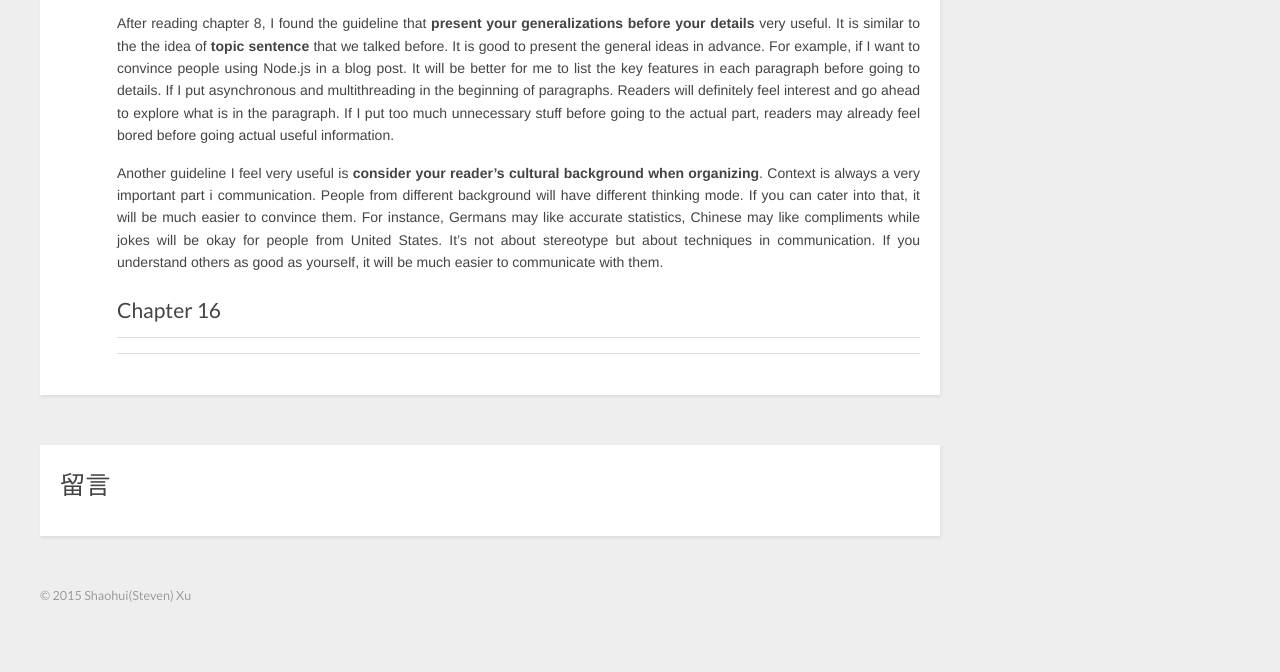
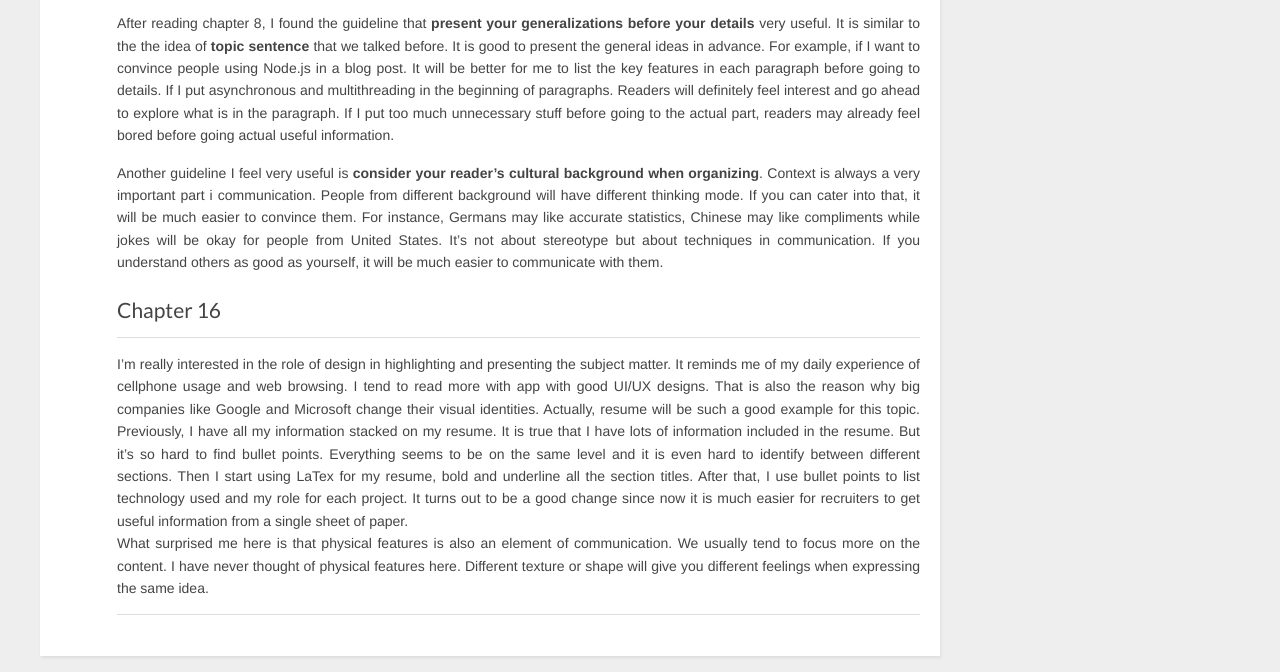
Before and after one commit to OBipolar/junior-design-blog, a plain HTML site: page 2015/09/14/posting5/index.html in a window 1280 px wide. Shown: the part 280-952 px from the top of the page. Drawn offline with nearby package versions, Linux system fonts and the light colour scheme; a script that the page names is missing.

Commit message:
Site updated: 2015-09-14 16:21:54

```diff
--- a/2015/09/14/posting5/index.html
+++ b/2015/09/14/posting5/index.html
@@ -62,7 +62,8 @@
 
         <h2 id="Chapter_8">Chapter 8</h2><p>After reading chapter 8, I found the guideline that <strong>present your generalizations before your details</strong> very useful. It is similar to the the idea of <strong>topic sentence</strong> that we talked before. It is good to present the general ideas in advance. For example, if I want to convince people using Node.js in a blog post. It will be better for me to list the key features in each paragraph before going to details. If I put asynchronous and multithreading in the beginning of paragraphs. Readers will definitely feel interest and go ahead to explore what is in the paragraph. If I put too much unnecessary stuff before going to the actual part, readers may already feel bored before going actual useful information.</p>
 <p>Another guideline I feel very useful is <strong>consider your reader’s cultural background when organizing</strong>. Context is always a very important part i communication. People from different background will have different thinking mode. If you can cater into that, it will be much easier to convince them. For instance, Germans may like accurate statistics, Chinese may like compliments while jokes will be okay for people from United States. It’s not about stereotype but about techniques in communication. If you understand others as good as yourself, it will be much easier to communicate with them.</p>
-<h2 id="Chapter_16">Chapter 16</h2>
+<h2 id="Chapter_16">Chapter 16</h2><p>I’m really interested in the role of design in highlighting and presenting the subject matter. It reminds me of my daily experience of cellphone usage and web browsing. I tend to read more with app with good UI/UX designs. That is also the reason why big companies like Google and Microsoft change their visual identities. Actually, resume will be such a good example for this topic. Previously, I have all my information stacked on my resume. It is true that I have lots of information included in the resume. But it’s so hard to find bullet points. Everything seems to be on the same level and it is even hard to identify between different sections. Then I start using LaTex for my resume, bold and underline all the section titles. After that, I use bullet points to list technology used and my role for each project. It turns out to be a good change since now it is much easier for recruiters to get useful information from a single sheet of paper.<br>What surprised me here is that physical features is also an element of communication. We usually tend to focus more on the content. I have never thought of physical features here.  Different texture or shape will give you different feelings when expressing the same idea.</p>
+
 
     </div>
     <footer>
```
Also changed, not shown: index.html (+2 -1 lines).
